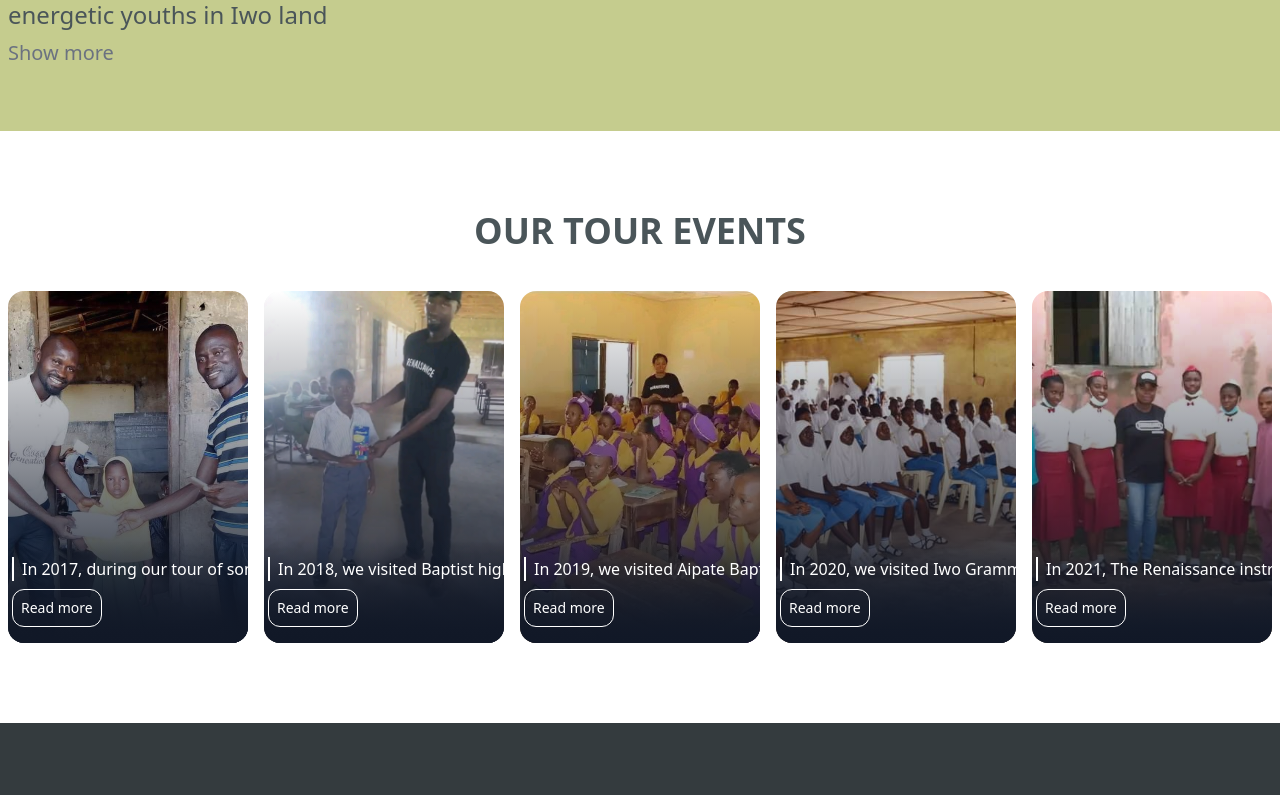
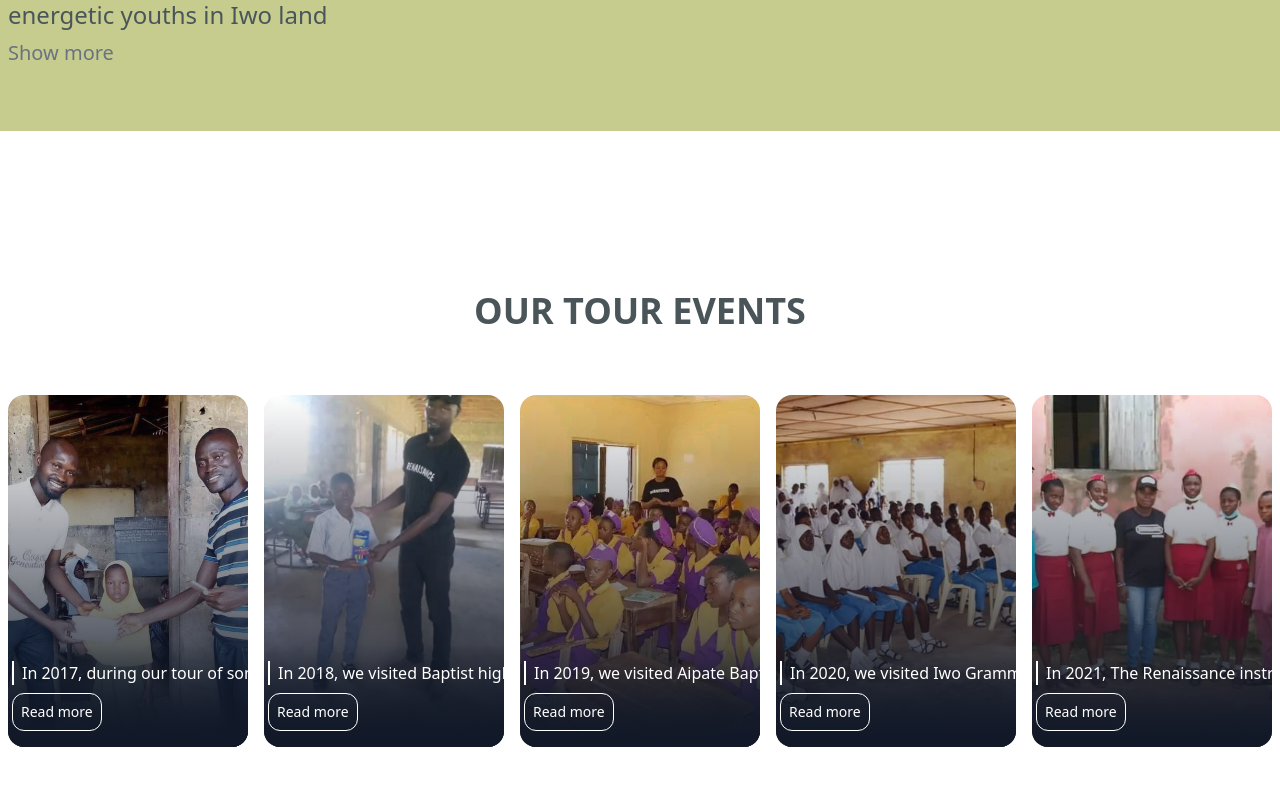
Before and after one commit to Victorakinwunmi/Login-dashboard, a Nuxt app: page / in a window 1280 px wide. Shown: the part 1025-1820 px from the top of the page. Built offline with nearby package versions, Linux system fonts and the light colour scheme.

Commit message:
i added more padding top and bottom to the tour events section

```diff
--- a/components/Footer.vue
+++ b/components/Footer.vue
@@ -44,7 +44,7 @@
 export default {
 methods:{
      scrollToTour(){
-      window.scroll({top:1000 ,behavior:'smooth'})
+      window.scroll({top:1150 ,behavior:'smooth'})
     },
     scrollToService(){
       window.scroll({top:1700, behavior:'smooth'})
--- a/pages/index.vue
+++ b/pages/index.vue
@@ -41,8 +41,8 @@
           </div>
       </div>
 
-      <div class=" py-10 md:py-20 px-6 md:px-2">
-         <h1 class="text-secondary-500 lg:px-28 font-bold text-lg text-center mb-4 lg:mb-10 lg:text-4xl">OUR TOUR EVENTS</h1>
+      <div class=" py-10 md:py-40 px-6 md:px-2">
+         <h1 class="text-secondary-500 lg:px-28 font-bold text-lg text-center mb-4 lg:mb-16 lg:text-4xl">OUR TOUR EVENTS</h1>
          <div class="grid grid-cols-1 md:grid-cols-2 lg:grid-cols-5 container mx-auto gap-4 md:px-10 lg:px-0">
            <TourEvent @is_clicked="showEventTourDetails" v-for="item in events" :key="item.id" :tour_event="{text: item.text, picture: item.img, title:item.title, subtitle:item.subtitle}"
            />
```
